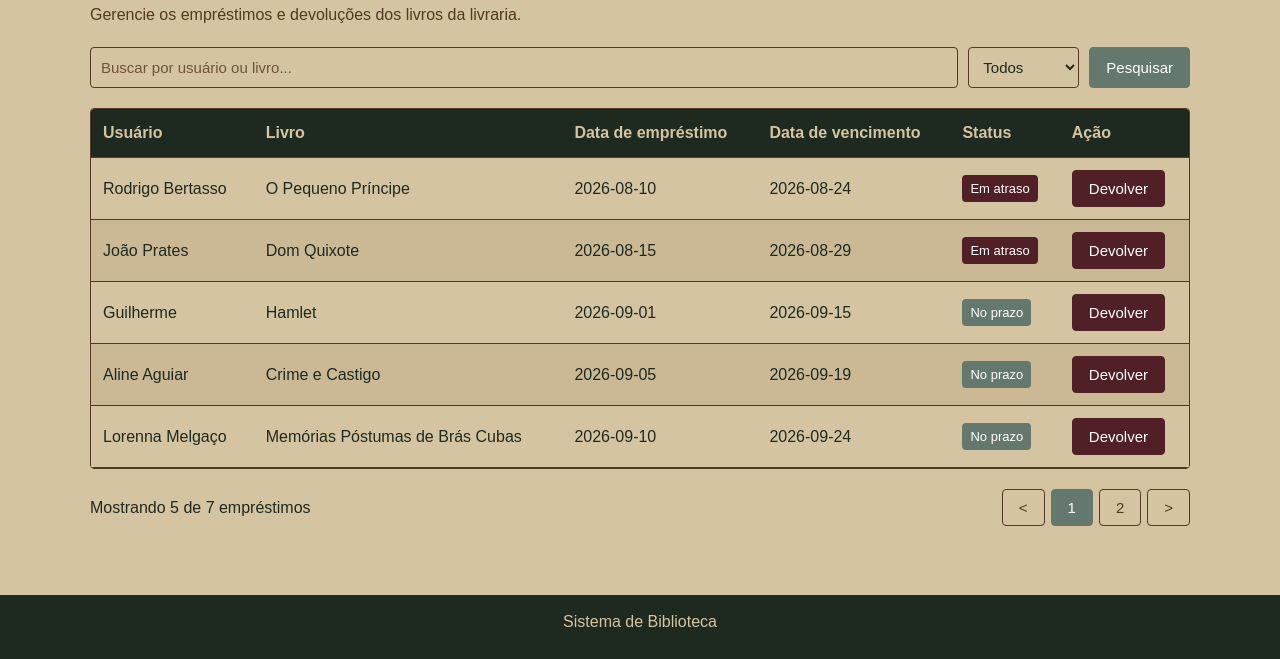
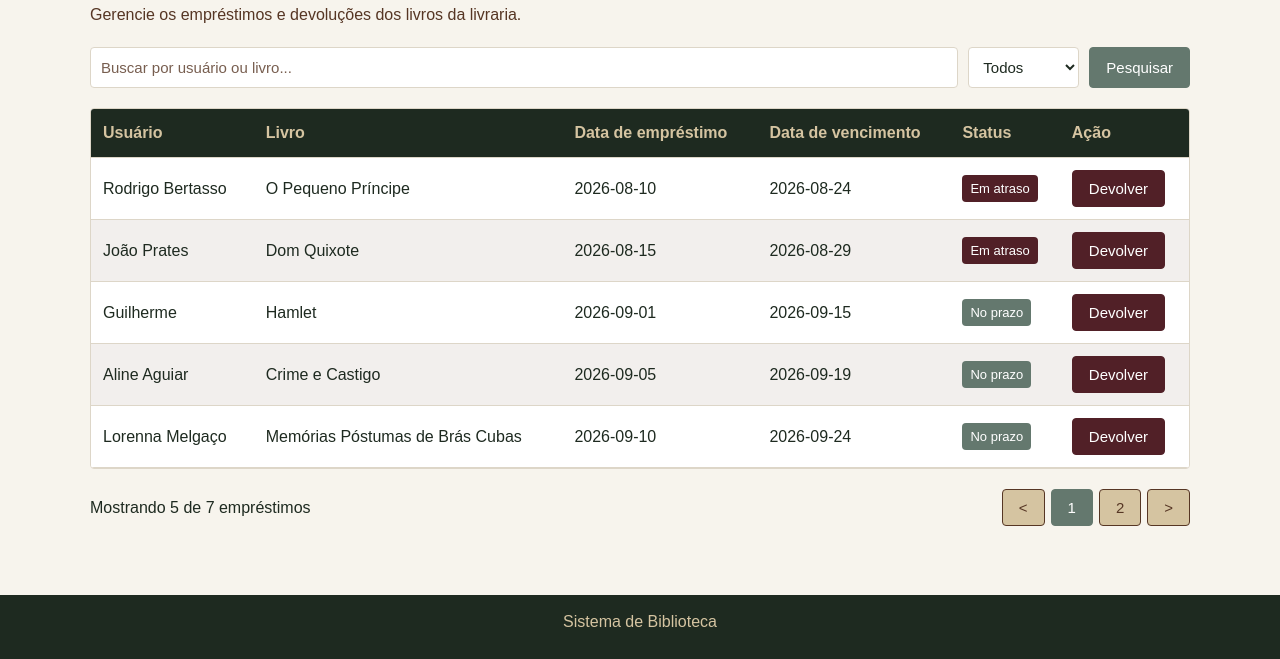
Before and after one commit to FelinoCarlos/Sistema-Biblioteca, a website: page emprestimo.html in a window 1280 px wide. Shown: the part 141-800 px from the top of the page. Drawn offline with Linux system fonts and the light colour scheme.

Commit message:
Melhora o visual do sistema de biblioteca

```diff
--- a/Static/Css/base.css
+++ b/Static/Css/base.css
@@ -8,7 +8,7 @@
 
 body {
     font-family: Arial, sans-serif;
-    background-color: #D5C4A1;
+    background-color: #F7F4ED;
     color: #1E2A20;
     line-height: 1.5;
     min-height: 100vh;
@@ -119,9 +119,9 @@
 /* Cards e organizacao dos conteudos */
 
 .card {
-    background-color: #D5C4A1;
+    background-color: #FFFFFF;
     color: #1E2A20;
-    border: 1px solid #563624;
+    border: 1px solid #DDD6C8;
     border-radius: 6px;
     padding: 20px;
     margin-bottom: 20px;
@@ -203,9 +203,9 @@
 input, select, textarea {
     width: 100%;
     padding: 10px;
-    border: 1px solid #563624;
+    border: 1px solid #DDD6C8;
     border-radius: 4px;
-    background-color: #D5C4A1;
+    background-color: #FFFFFF;
     color: #1E2A20;
     font-family: Arial, sans-serif;
     font-size: 15px;
@@ -253,7 +253,7 @@
 .tabela-wrap {
     width: 100%;
     overflow-x: auto;
-    border: 1px solid #563624;
+    border: 1px solid #DDD6C8;
     border-radius: 4px;
     margin-top: 15px;
 }
@@ -262,7 +262,7 @@
     display: table;
     width: 100%;
     border-collapse: collapse;
-    background-color: #D5C4A1;
+    background-color: #FFFFFF;
     color: #1E2A20;
 }
 
@@ -282,7 +282,7 @@
     display: table-cell;
     padding: 12px;
     text-align: left;
-    border-bottom: 1px solid #563624;
+    border-bottom: 1px solid #DDD6C8;
 }
 
 th {
@@ -301,14 +301,6 @@
 tbody tr:hover {
     background-color: rgba(100, 120, 110, 0.20);
 }
-
-
-CSS
-
-/* =========================================================
-   COLE ESTE BLOCO NO FINAL DO base.css
-   (antes do @media, se quiser; o importante é não apagar nada)
-   ========================================================= */
 
 /* Menu com links soltos dentro do <nav> */
 nav {
```
